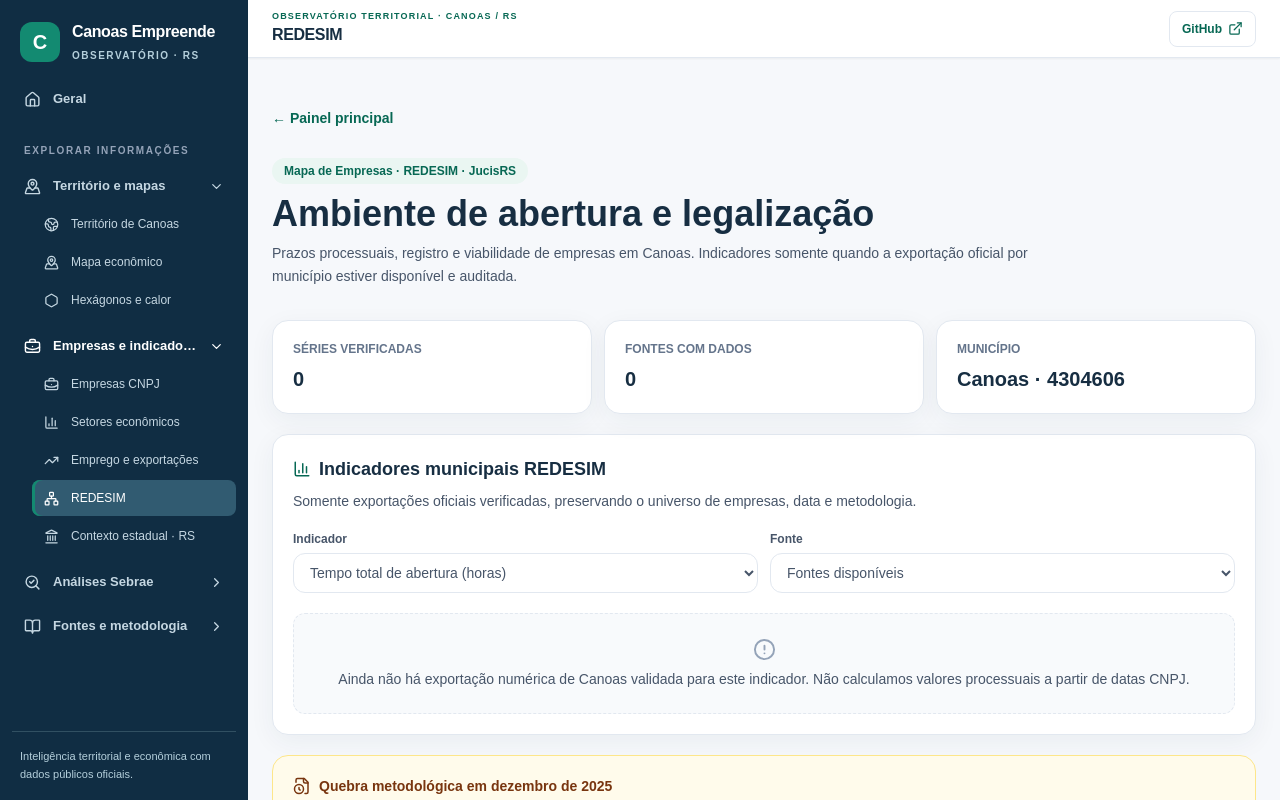
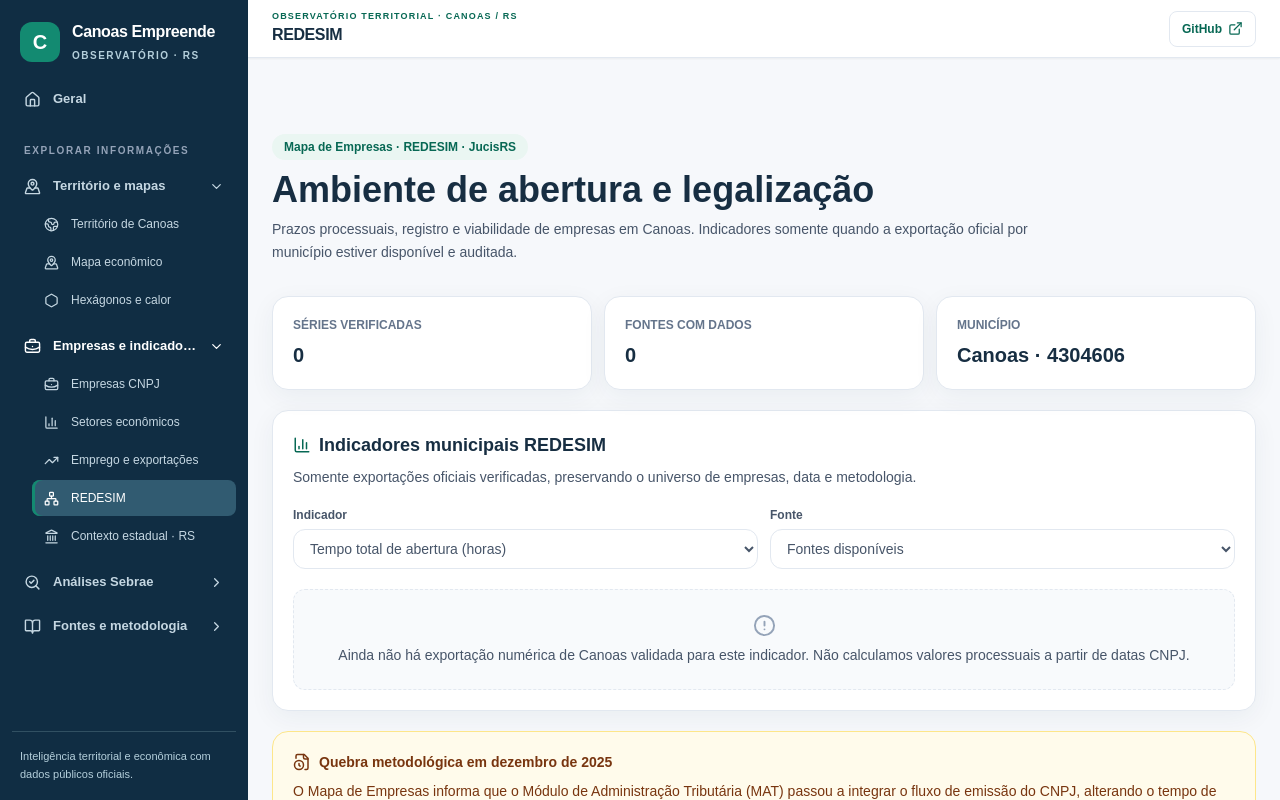
Before and after one commit to marcianolima/webgis-empreender-canoas, a Next.js app: page /redesim in a window 1280 px wide. Shown: the top 800 px of the page. Built offline with nearby package versions, Linux system fonts and the light colour scheme.

Commit message:
fix(navegacao): remover link de retorno redundante também no topo da REDESIM

```diff
--- a/src/app/redesim/page.tsx
+++ b/src/app/redesim/page.tsx
@@ -1,5 +1,4 @@
 import type { Metadata } from "next";
-import Link from "next/link";
 import data from "@/data/external-indicators.json";
 import { RedesimDashboard } from "@/components/redesim-dashboard";
 import type { ExternalIndicatorRecord } from "@/lib/external-sources";
@@ -8,7 +7,6 @@
 export default function RedesimPage(){
   const records=data.records as ExternalIndicatorRecord[];
   return <main className="mx-auto max-w-[1450px] px-4 py-8 text-ink sm:px-6 sm:py-12">
-    <Link href="/" className="text-sm font-semibold text-brand-700">← Painel principal</Link>
     <div className="mt-7">
       <span className="rounded-full bg-brand-50 px-3 py-1.5 text-xs font-bold text-brand-700">Mapa de Empresas · REDESIM · JucisRS</span>
       <h1 className="mt-3 text-2xl font-extrabold sm:text-4xl">Ambiente de abertura e legalização</h1>
```
